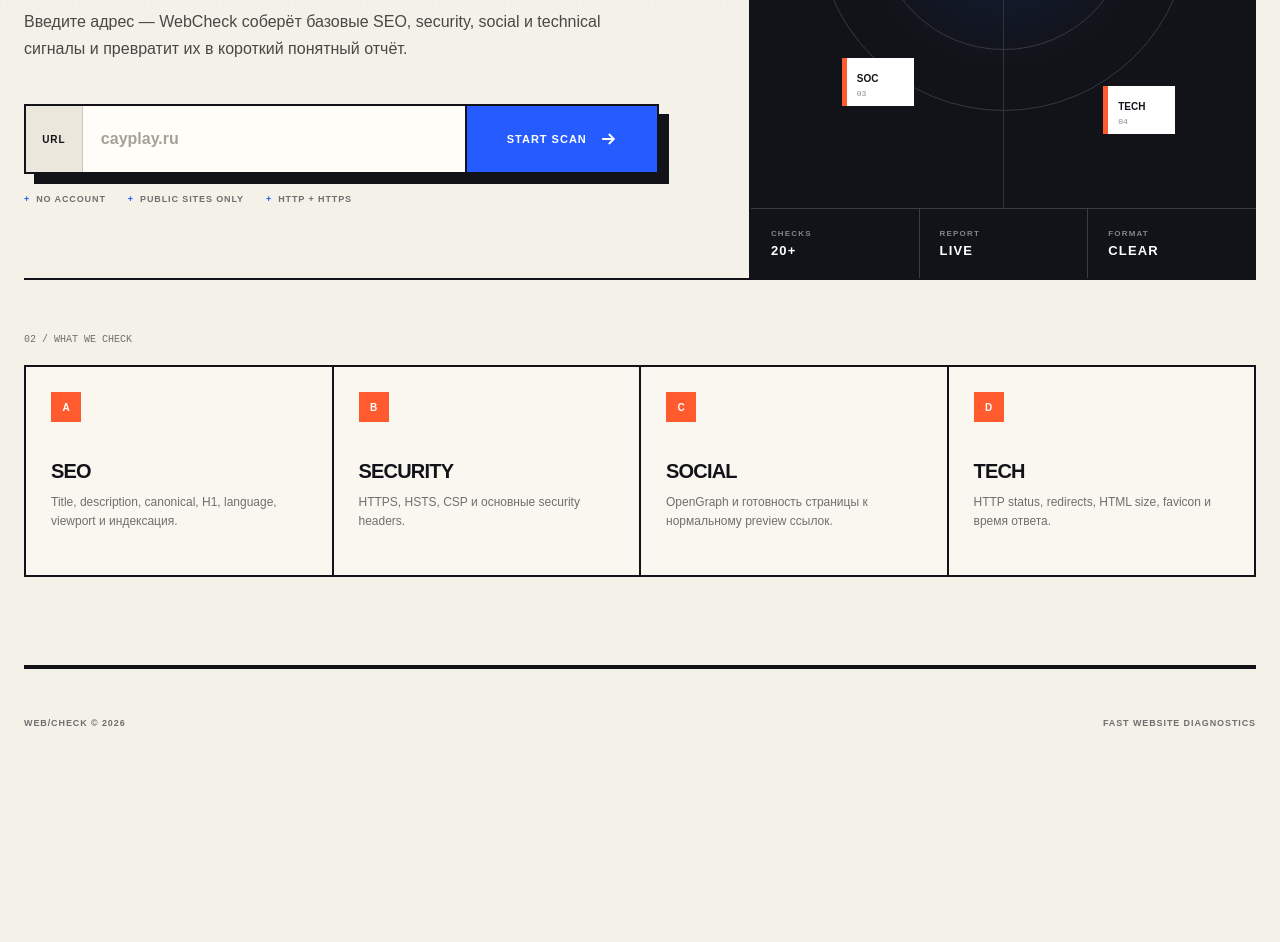
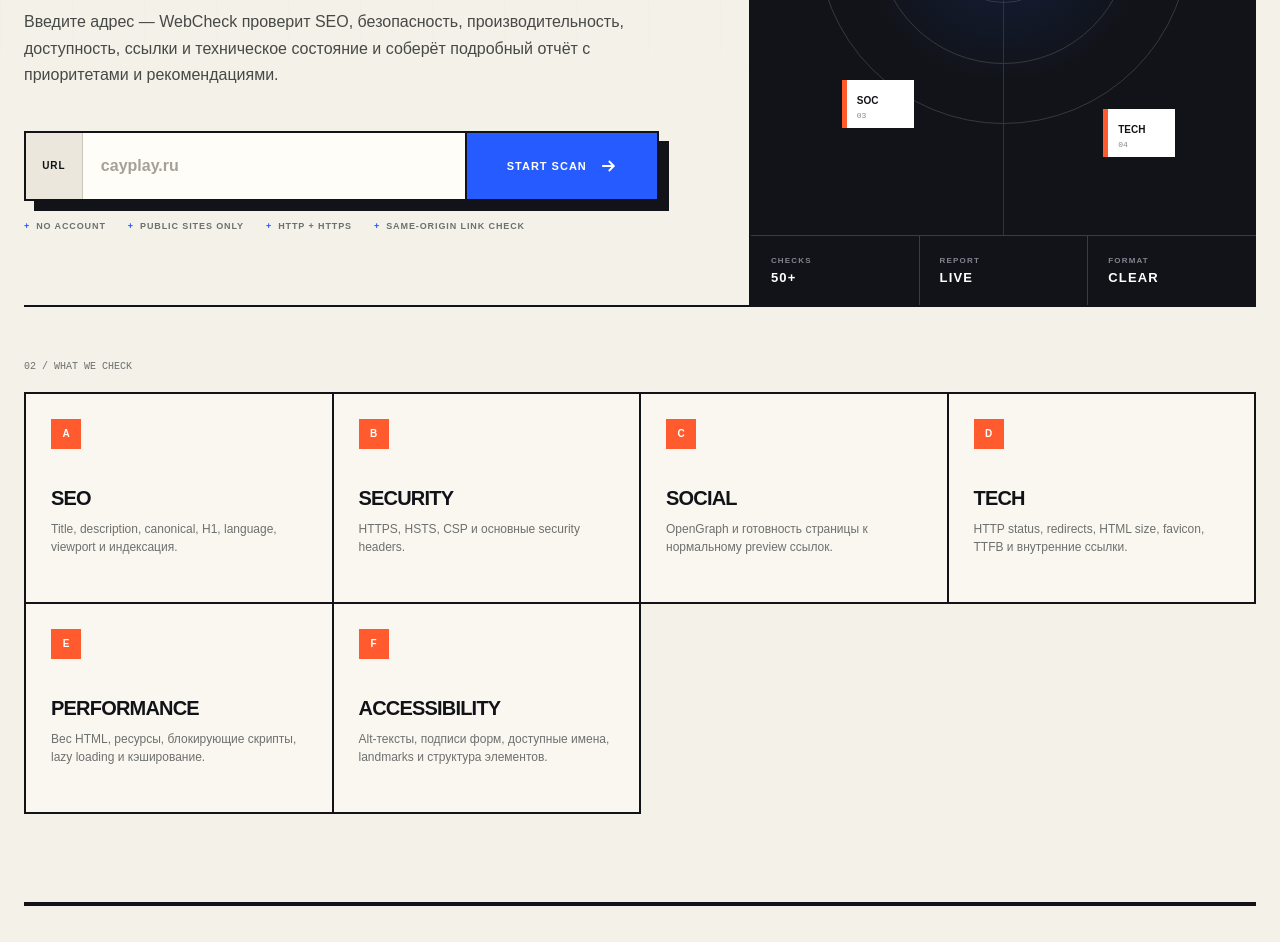
Before and after one commit to CayPlayProjects/WebCheck, a website: page public/index.html in a window 1280 px wide. Shown: the part 507-1449 px from the top of the page. Before the commit the page ends 1284 px from the top, so only its background shows below. Drawn offline with Linux system fonts and the light colour scheme.

Commit message:
Expand dashboard for performance accessibility and link audit

```diff
--- a/public/index.html
+++ b/public/index.html
@@ -41,8 +41,8 @@
         </h1>
 
         <p class="hero-description">
-          Введите адрес — WebCheck соберёт базовые SEO, security, social и technical сигналы
-          и превратит их в короткий понятный отчёт.
+          Введите адрес — WebCheck проверит SEO, безопасность, производительность, доступность, ссылки и техническое состояние
+          и соберёт подробный отчёт с приоритетами и рекомендациями.
         </p>
 
         <form class="scan-form" id="checkForm">
@@ -68,6 +68,7 @@
           <span>NO ACCOUNT</span>
           <span>PUBLIC SITES ONLY</span>
           <span>HTTP + HTTPS</span>
+          <span>SAME-ORIGIN LINK CHECK</span>
         </div>
       </div>
 
@@ -94,7 +95,7 @@
         </div>
 
         <div class="visual-bottom">
-          <div><span>CHECKS</span><strong>20+</strong></div>
+          <div><span>CHECKS</span><strong>50+</strong></div>
           <div><span>REPORT</span><strong>LIVE</strong></div>
           <div><span>FORMAT</span><strong>CLEAR</strong></div>
         </div>
@@ -122,7 +123,17 @@
         <article>
           <span class="manifest-no">D</span>
           <h2>TECH</h2>
-          <p>HTTP status, redirects, HTML size, favicon и время ответа.</p>
+          <p>HTTP status, redirects, HTML size, favicon, TTFB и внутренние ссылки.</p>
+        </article>
+        <article>
+          <span class="manifest-no">E</span>
+          <h2>PERFORMANCE</h2>
+          <p>Вес HTML, ресурсы, блокирующие скрипты, lazy loading и кэширование.</p>
+        </article>
+        <article>
+          <span class="manifest-no">F</span>
+          <h2>ACCESSIBILITY</h2>
+          <p>Alt-тексты, подписи форм, доступные имена, landmarks и структура элементов.</p>
         </article>
       </div>
     </section>
@@ -175,6 +186,8 @@
           <article data-category="security"><span>SECURITY</span><strong>0</strong><i><b></b></i></article>
           <article data-category="social"><span>SOCIAL</span><strong>0</strong><i><b></b></i></article>
           <article data-category="technical"><span>TECHNICAL</span><strong>0</strong><i><b></b></i></article>
+          <article data-category="performance"><span>PERFORMANCE</span><strong>0</strong><i><b></b></i></article>
+          <article data-category="accessibility"><span>ACCESSIBILITY</span><strong>0</strong><i><b></b></i></article>
         </div>
       </div>
 
@@ -197,6 +210,15 @@
       <div class="report-section">
         <div class="section-title">
           <span>05</span>
+          <div><small>INTERNAL LINK CHECK</small><h3>Внутренние ссылки</h3></div>
+          <span class="section-line"></span>
+        </div>
+        <div class="link-audit-list" id="linkAuditGrid"></div>
+      </div>
+
+      <div class="report-section">
+        <div class="section-title">
+          <span>06</span>
           <div><small>ACTION PLAN</small><h3>Что исправить</h3></div>
           <span class="section-line"></span>
           <b class="recommendation-count" id="recommendationCount">0</b>
@@ -206,7 +228,7 @@
 
       <details class="raw-details">
         <summary>
-          <span>06 / TECHNICAL DATA</span>
+          <span>07 / TECHNICAL DATA</span>
           <strong>Показать детали</strong>
           <b>+</b>
         </summary>
```
